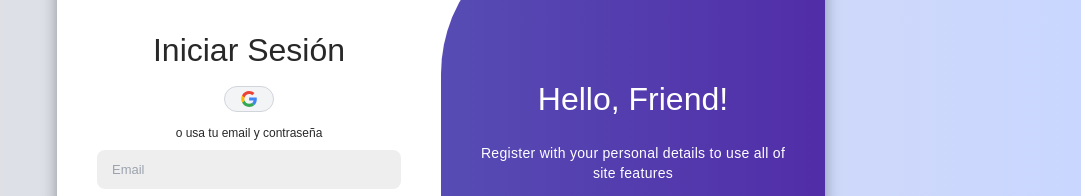
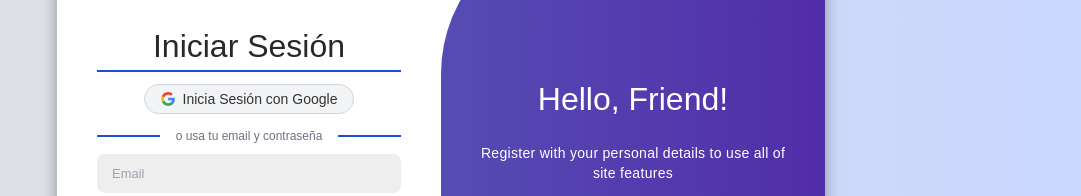
Before and after one commit to Active04-star/Frontend, a Next.js app: page /login in a window 1280 px wide. Shown: the part 236-432 px from the top of the page, without its empty margins (199-1280 px from the left). Built offline with nearby package versions, Linux system fonts and the light colour scheme; no server answers.

Commit message:
add some stylish

```diff
--- a/src/views/Login&Register/Login&Register.view.tsx
+++ b/src/views/Login&Register/Login&Register.view.tsx
@@ -49,6 +49,8 @@ export const LoginandRegister = () => {
         <div className={`${styles.formContainer} ${styles.signIn}`}>
           <form>
             <h1>Iniciar Sesión</h1>
+            <hr className="w-full border-t-2 border-blue-700" />
+
             <nav className="flex flex-wrap gap-4 my-3 ">
               <Link
                 type="submit"
@@ -56,14 +58,16 @@ export const LoginandRegister = () => {
                 target="_blank"
                 rel="noopener noreferrer"
                 role="link"
-                className="inline-flex items-center justify-center gap-2 px-4 py-1 text-gray-800 transition bg-gray-100 border border-gray-300 rounded-full dark:bg-gray-800 dark:border-gray-600 dark:text-white focus-visible:ring-yellow-500/80 text-md hover:bg-gray-900 hover:border-gray-700 hover:text-white dark:hover:bg-gray-100 dark:hover:border-gray-300 dark:hover:text-black group max-w-fit focus:outline-none focus-visible:outline-none focus-visible:ring focus-visible:ring-white focus-visible:ring-offset-2 active:bg-black"
-                title="Inicia Sesión con Google"
+                className="inline-flex items-center justify-center gap-2 px-4 py-1 text-gray-800 transition bg-gray-100 border border-gray-300 rounded-full dark:bg-gray-800 dark:border-gray-600 dark:text-white focus-visible:ring-yellow-500/80 text-md hover:bg-gray-900 hover:border-gray-700 hover:text-white dark:hover:bg-gray-100 dark:hover:border-gray-300 dark:hover:text-black group max-w-fit focus:outline-none focus-visible:outline-none focus-visible:ring focus-visible:ring-white focus-visible:ring-offset-2 active:bg-black text-sm"
               >
-                <Google />
+                <Google/> Inicia Sesión con Google
               </Link>
             </nav>
-            <span>o usa tu email y contraseña</span>
-            <input type="email" placeholder="Email" />
+            <div className="flex items-center  w-[100%]">
+      <div className="flex-grow border-t-2 border-blue-700"></div>
+      <span className="mx-4 text-sm text-gray-500">o usa tu email y contraseña</span>
+      <div className="flex-grow border-t-2 border-blue-700"></div>
+    </div>            <input type="email" placeholder="Email" />
             <input type="password" placeholder="Password" />
             {/* <a href="#">Forget Your Password?</a> */}
             <button type="button">Ingresar</button>
```
